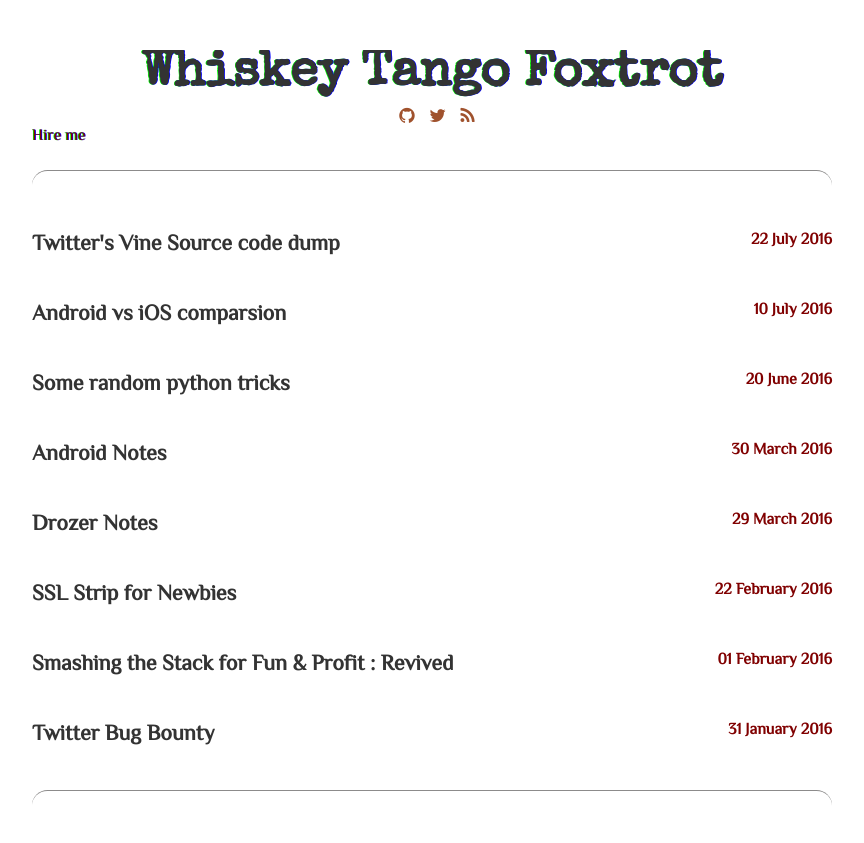
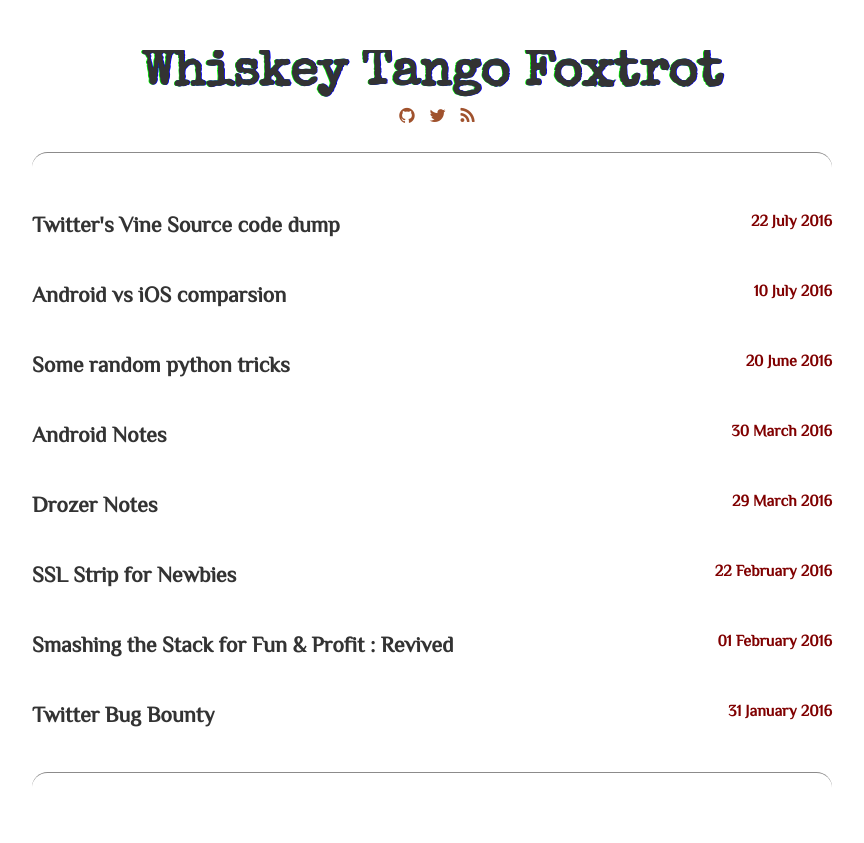
Before and after one commit to avicoder/avicoder.github.io, a Jekyll site: the page built from index.html, in a window 1280 px wide. Shown: the top 843 px of the page, without its empty margins (208-1072 px from the left). Built offline with Jekyll 4.4.1, drawn with Linux system fonts in a browser that asks for light colours; some web fonts are replaced.

Commit message:
removing mail

```diff
--- a/_includes/header.html
+++ b/_includes/header.html
@@ -22,7 +22,6 @@
 
 
     </center>
- <div class="glitch"><a style="color:maroon" href="mailto:avicoder@outlook.com">Hire me</a></div>
    <br/>
 
 </div>
```
